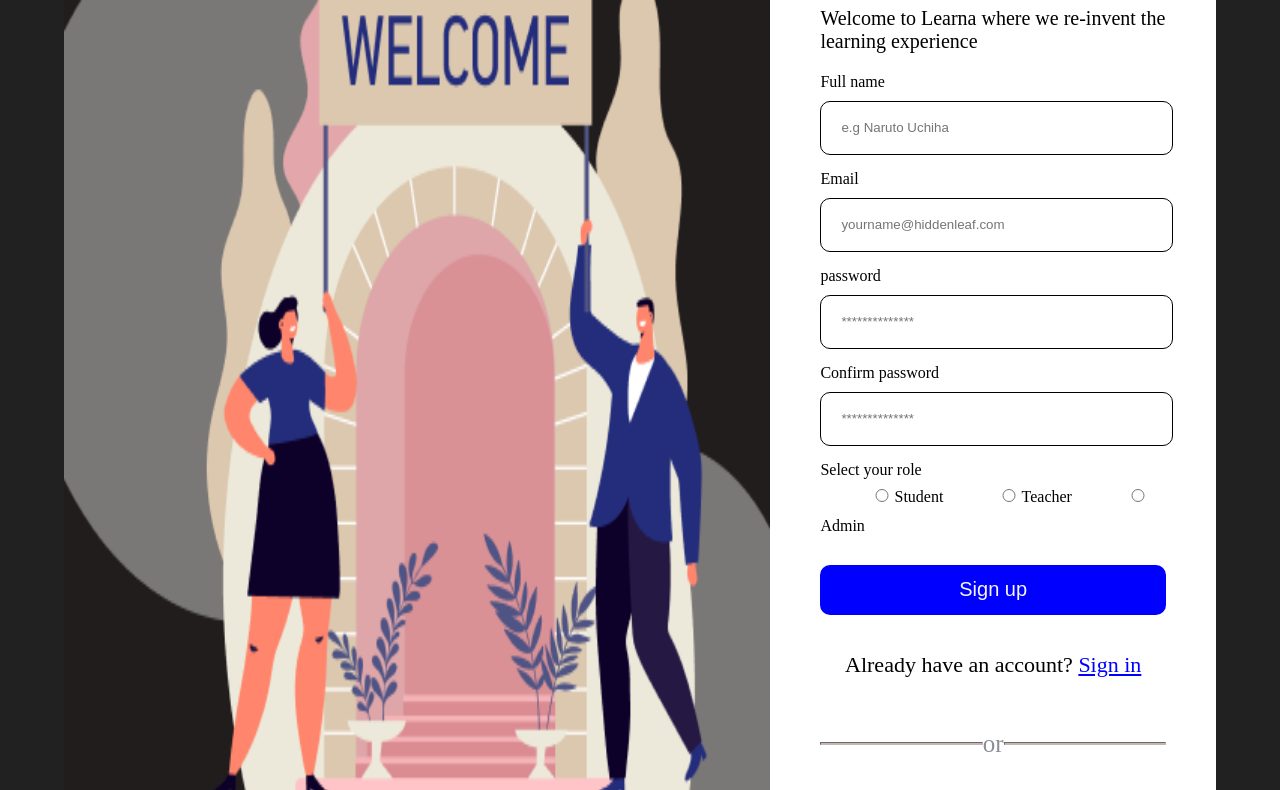
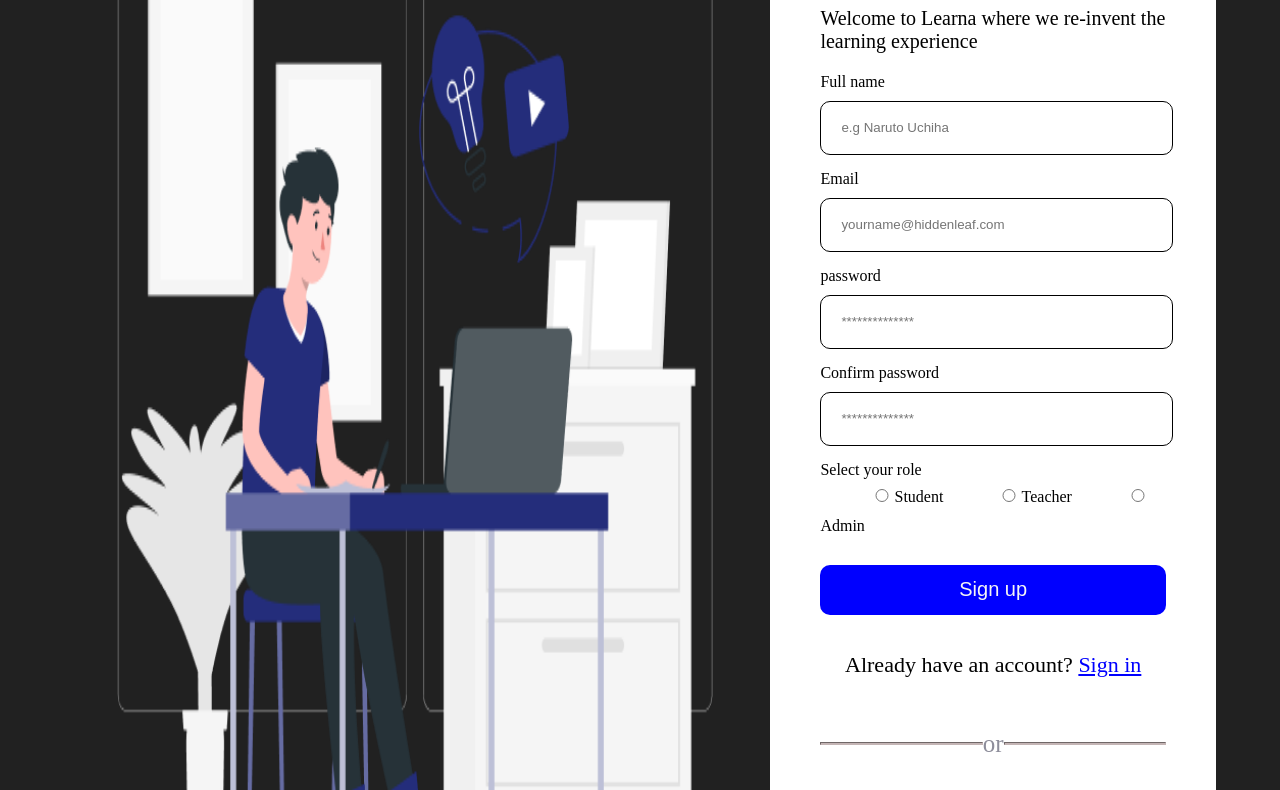
Before and after one commit to ikede-divine-keno/Learna, a plain HTML site: page frontend/signup.html in a window 1280 px wide. Shown: the part 223-1013 px from the top of the page. Drawn offline with Linux system fonts and the light colour scheme.

Commit message:
signup page view tweaked for better visual appeal

```diff
--- a/frontend/signup.html
+++ b/frontend/signup.html
@@ -8,7 +8,7 @@
     </head>
     <body>
         <div class="main">
-            <img src="images/welcome.PNG">
+            <img src="images/login_backdrop.png">
             <form>
                 <h1>Hello!</h1>
                 <p>Welcome to Learna where we re-invent the learning experience</p>
```
